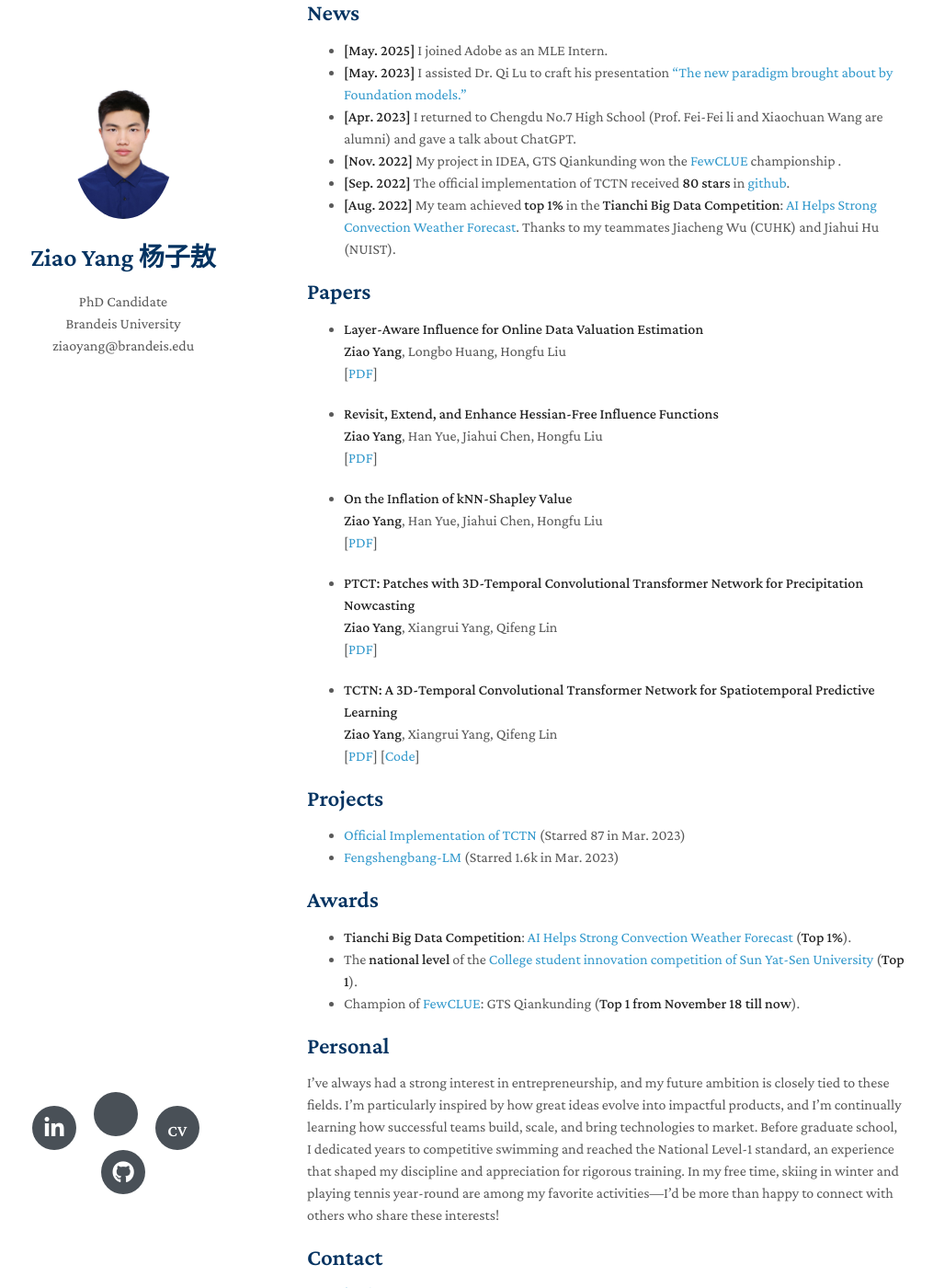
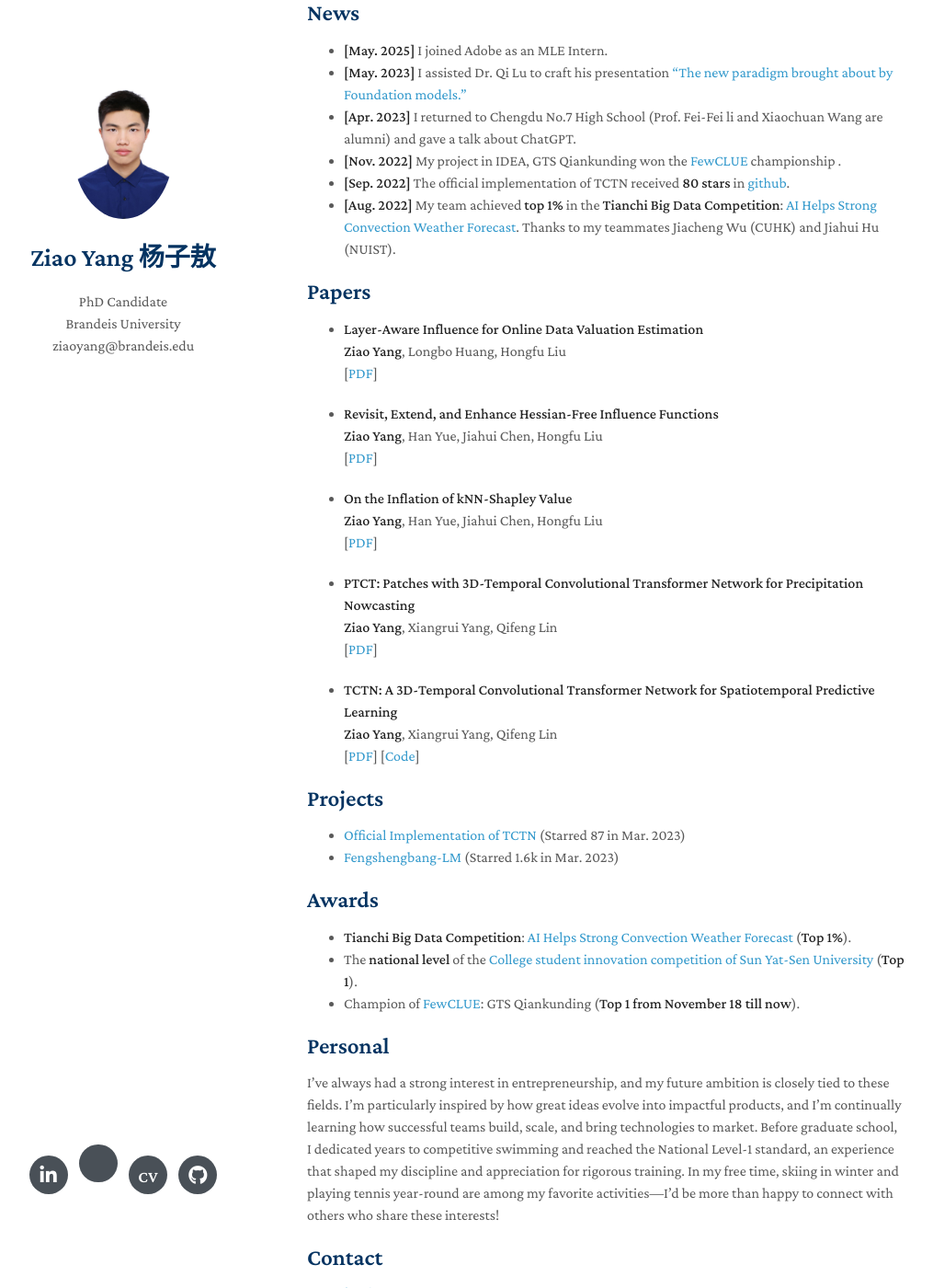
Before and after one commit to yangziao56/homepage, a Jekyll site: the page built from index.md, in a window 1280 px wide and 1400 px high, scrolled down 427 px. Shown: the whole window at 92% size, without its empty margins (136-1151 px from the left). Built offline with Jekyll 4.4.1, drawn with Linux system fonts in a browser that asks for light colours; nearby versions of some CDN libraries; a style sheet for code colours, icons or effects is not loaded; our own code applies the rules of GitHub Pages for plain Markdown files.

Commit message:
Tighten social icon spacing

```diff
--- a/assets/css/style.scss
+++ b/assets/css/style.scss
@@ -2,6 +2,18 @@
 ---
 
 @import "minimal-light";
+
+.social-icons a{
+  height: 2.6rem;
+  width: 2.6rem;
+  font-size: 1.3rem;
+  line-height: 2.7rem;
+  margin-right: 0.6rem;
+}
+
+.social-icons a:last-child{
+  margin-right: 0;
+}
 
 .social-icons .cv-icon{
   font-size: 1.1rem;
```
